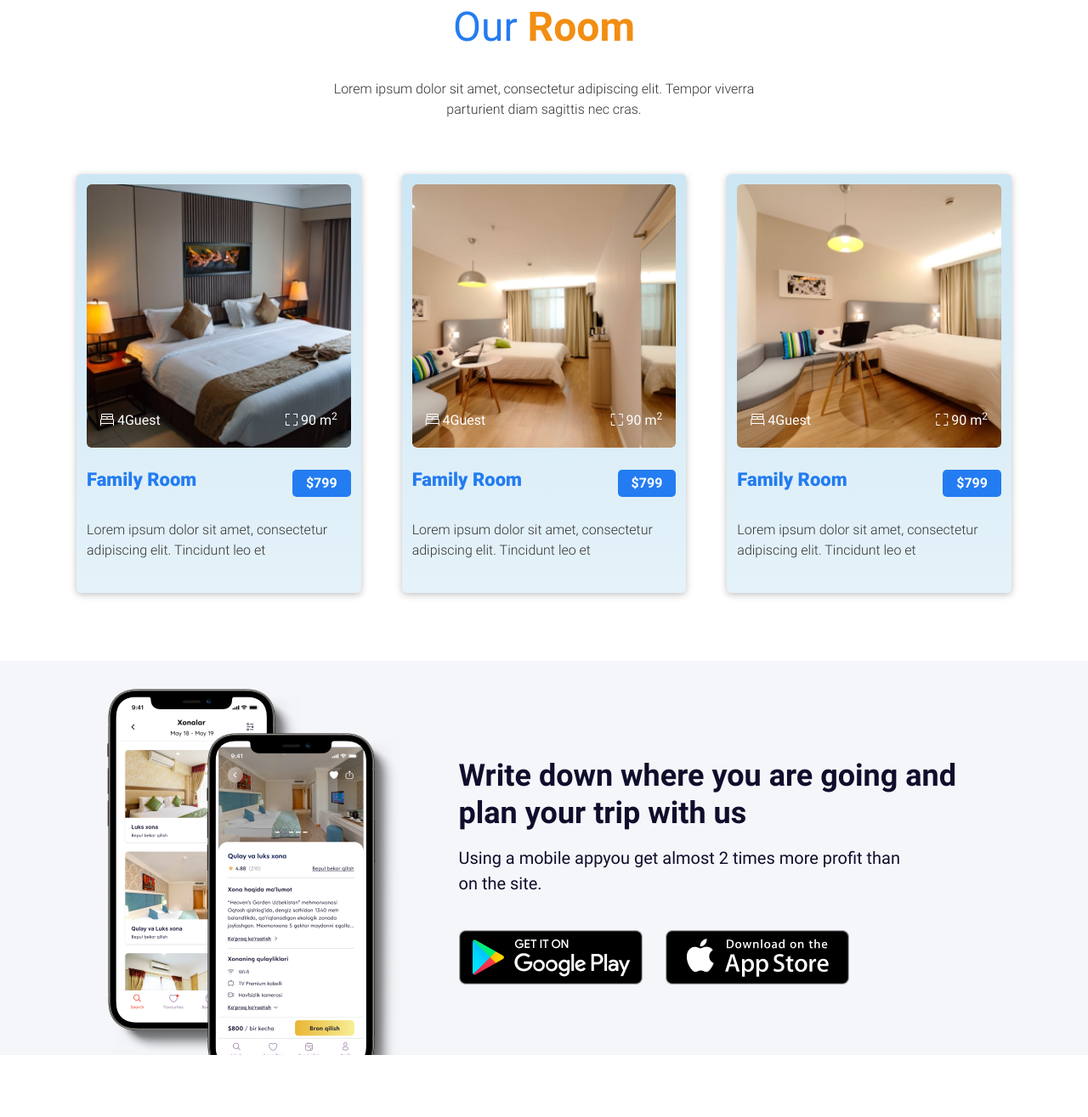
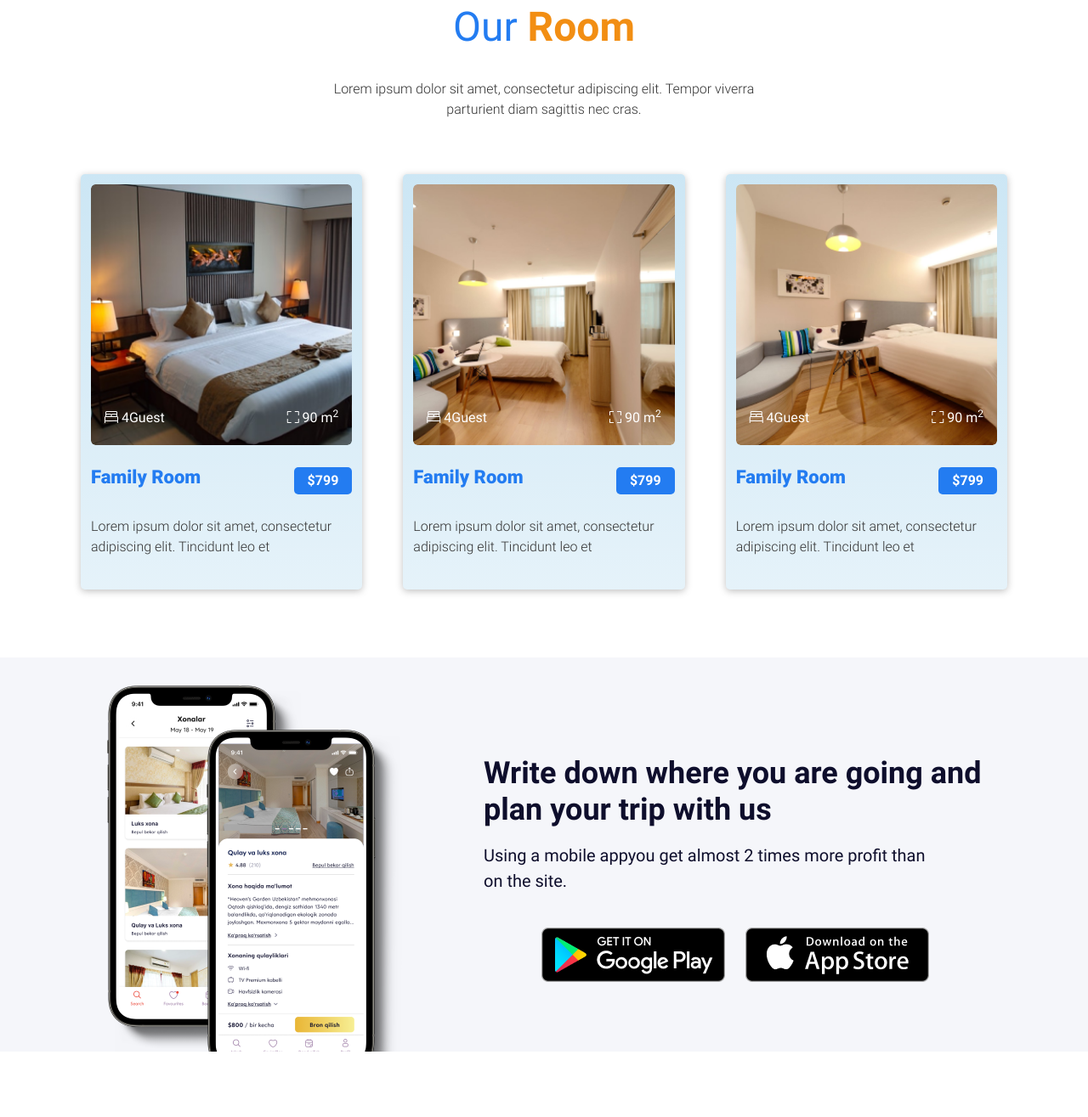
Before and after one commit to shoislom15/heavensgarden, a plain HTML site: page index.html in a window 1280 px wide. Shown: the part 877-2192 px from the top of the page at 85% size. Drawn offline with nearby package versions, Linux system fonts and the light colour scheme.

Commit message:
fixed bug with bootstrap grid system

```diff
--- a/css/style.scss
+++ b/css/style.scss
@@ -9,9 +9,9 @@ html {
   font-family: "Roboto";
 }
 
-body {
-  overflow-x: hidden;
-}
+// body {
+//   overflow-x: hidden;
+// }
 
 ul {
   list-style: none !important;
@@ -57,7 +57,7 @@ a {
   max-width: 1140px;
   width: 100%;
   margin: 0 auto;
-  padding: 0 20px;
+  padding: 0 25px;
 }
 
 $--primary-color: #237cf1;
@@ -275,7 +275,6 @@ $--ternary-color: #333333;
         .room__card-img {
           border-radius: 5px;
           width: 100%;
-          min-height: 296px;
           object-fit: cover;
           transition: all 0.65s ease;
         }
@@ -366,6 +365,7 @@ $--ternary-color: #333333;
     align-items: center;
     .app__desc {
       margin-left: 64px;
+
       .app__title {
         max-width: 616px;
         width: 100%;
@@ -383,6 +383,10 @@ $--ternary-color: #333333;
         color: #0e0e2c;
       }
       .app__link-box {
+        display: flex;
+        align-items: center;
+        justify-content: center;
+
         .app__link {
           margin-right: 24px;
           &:hover .app__link-img {
--- a/index.html
+++ b/index.html
@@ -117,7 +117,7 @@
             Lorem ipsum dolor sit amet, consectetur adipiscing elit. Tempor
             viverra parturient diam sagittis nec cras.
           </p>
-          <div class="room__cards row g-md-5 g-4">
+          <div class="room__cards row g-5">
             <div class="col-lg-4 col-sm-6 col-xs-12">
               <div class="room__card">
                 <div class="room__card-figure">
@@ -220,7 +220,7 @@
       <section class="app">
         <div class="customContainer">
           <div class="app__box">
-            <div class="app__img">
+            <div class="app__img d-md-flex d-none mx-auto">
               <img src="./img/telefon.png" alt="foto" class="app__image" />
             </div>
             <div class="app__desc">
@@ -231,6 +231,15 @@
                 Using a mobile appyou get almost 2 times more profit than on the
                 site.
               </p>
+              <div
+                class="d-flex d-md-none align-items-center justify-content-center"
+              >
+                <img
+                  src="./img/iPhoneGroup.png"
+                  alt="foto"
+                  class="app__image"
+                />
+              </div>
               <div class="app__link-box">
                 <a href="#" class="app__link">
                   <img
@@ -457,7 +466,7 @@
       </section>
     </main>
 
-    <footer>
+    <footer class="d-none">
       <div class="customContainer">
         <div class="footer__menu">
           <div class="footer__box">
```
Also changed, not shown: css/style.css, img/iPhoneGroup.png (added), 1 other file.
